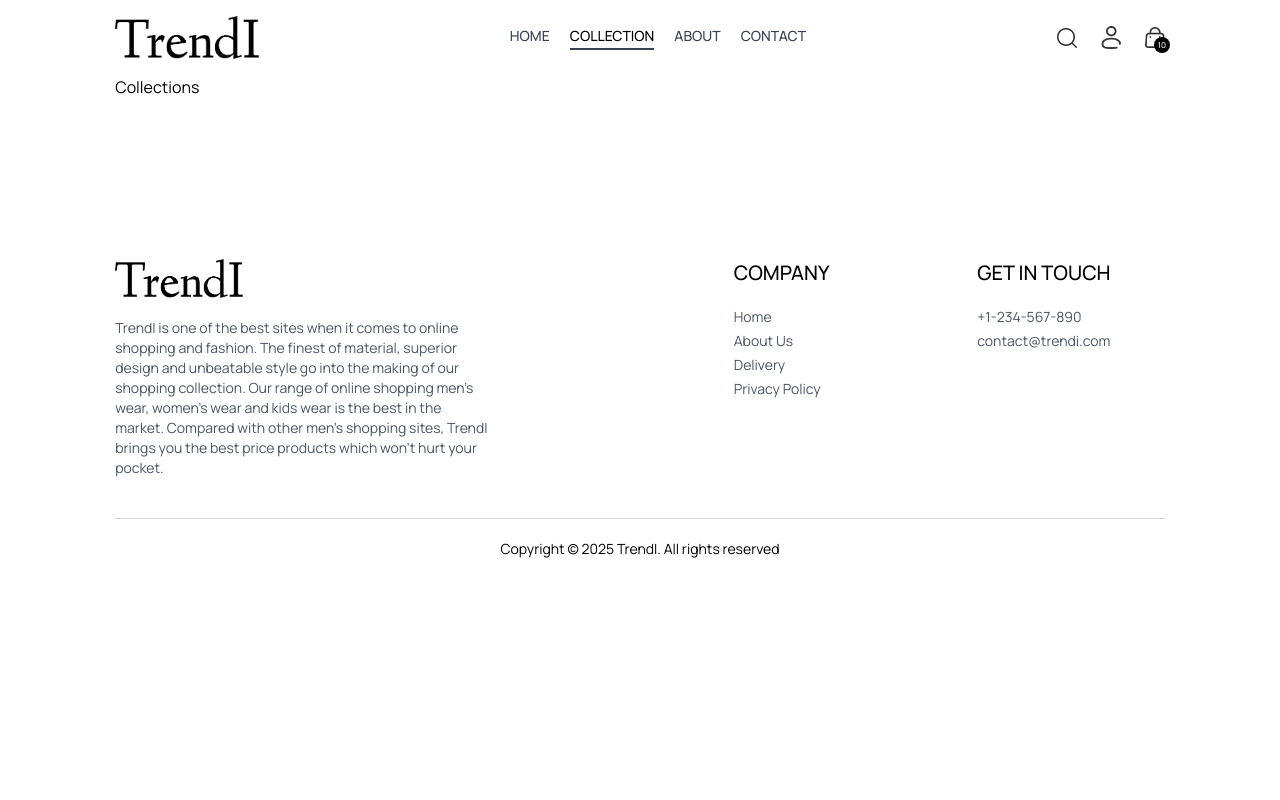
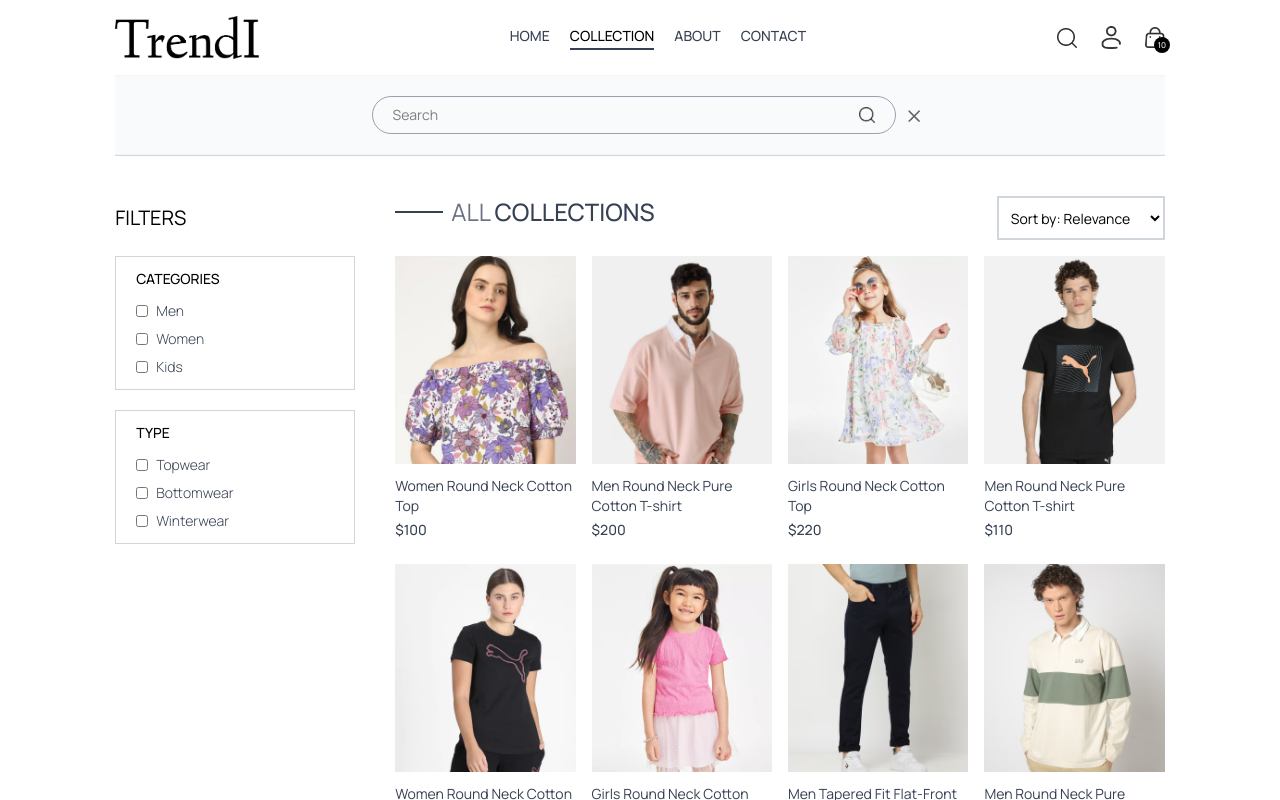
Before and after one commit to aryanpatel99/TrendI, a React (Vite) app in the folder frontend/: page /collection in a window 1280 px wide. Both pictures are taken after a click on the picture 1066 px from the left and 37 px from the top of the page. Shown: the top 800 px of the page. Built offline with nearby package versions, Linux system fonts and the light colour scheme.

Commit message:
feat:added collections page with category, sorting by price and search functionality

```diff
--- a/frontend/src/App.jsx
+++ b/frontend/src/App.jsx
@@ -12,11 +12,13 @@
 import Login from './pages/Login'
 import NotFound from './pages/NotFound'
 import Footer from './components/Footer'
+import SearchBar from './components/SearchBar'
 
 const App = () => {
   return (
     <div className='px-4 sm:px-[5vw] md:px-[7vw] lg:px-[9vw]'>
       <Navbar/>
+      <SearchBar/>
       <Routes>
         <Route path='/' element={<Home/>} />
         <Route path='/collection' element={<Collections />} />
--- a/frontend/src/components/Footer.jsx
+++ b/frontend/src/components/Footer.jsx
@@ -35,7 +35,7 @@
         </div>
 
         <div>
-            <hr className='text-gray-300' />
+            <hr className='border-gray-300' />
             <p className='py-5 text-sm text-center'>Copyright &copy; 2025 TrendI. All rights reserved</p>
         </div>
     </div>
--- a/frontend/src/components/Navbar.jsx
+++ b/frontend/src/components/Navbar.jsx
@@ -1,9 +1,12 @@
-import React, { useState } from 'react'
+import React, { useContext, useState } from 'react'
 import { assets } from '../assets/frontend_assets/assets.js'
 import { Link, NavLink } from 'react-router-dom'
+import { ShopContext } from '../context/ShopContext.jsx'
 
 const Navbar = () => {
   const [visible, setVisible] = useState(false)
+
+  const {setShowSearch} = useContext(ShopContext)
 
   return (
     <div className='flex items-center justify-between py-4 font-medium'>
@@ -26,7 +29,7 @@
       </ul>
 
       <div className='flex items-center gap-6'>
-        <img src={assets.search_icon} className='w-5 cursor-pointer' alt="search-icon" />
+        <img onClick={()=> setShowSearch(true)} src={assets.search_icon} className='w-5 cursor-pointer' alt="search-icon" />
 
         <div className='group relative'>
           <img src={assets.profile_icon} className='w-5 cursor-pointer' alt="profile-icon" />
--- /dev/null
+++ b/frontend/src/components/SearchBar.jsx
@@ -0,0 +1,30 @@
+import React, { useContext, useEffect, useState } from 'react'
+import { ShopContext } from '../context/ShopContext'
+import { assets } from '../assets/frontend_assets/assets'
+import { useLocation } from 'react-router-dom'
+
+const SearchBar = () => {
+    const {search, setSearch, showSearch, setShowSearch} = useContext(ShopContext)
+    const [visible, setVisible] = useState(false)
+    const location = useLocation()
+
+    useEffect(()=>{
+        if(location.pathname.includes('collection')){
+            setVisible(true)
+        }else{
+            setVisible(false)
+        }
+    },[location])
+
+  return showSearch && visible ?(
+    <div className='border-t border-b border-gray-100 bg-gray-50 text-center'>
+        <div className='inline-flex items-center justify-center border border-gray-400 px-5 py-2 my-5 mx-3 rounded-full w-3/4 sm:w-1/2'>
+            <input value={search}  onChange={(e)=> setSearch(e.target.value)} className='flex-1 outline-none bg-inherit text-sm' type="text" placeholder='Search' />
+            <img className='w-4' src={assets.search_icon} alt="search-icon" />
+        </div>
+        <img onClick={()=>setShowSearch(false)} className='inline w-3 cursor-pointer' src={assets.cross_icon} alt="cross-icon" />
+    </div>
+  ): null
+}
+
+export default SearchBar
--- a/frontend/src/context/ShopContext.jsx
+++ b/frontend/src/context/ShopContext.jsx
@@ -1,4 +1,4 @@
-import { createContext } from "react";
+import { createContext, useState } from "react";
 import { products } from "../assets/frontend_assets/assets";
 
 
@@ -8,10 +8,11 @@
 
     const currency = '$';
     const delivery_fee = 10
-
+    const [search,setSearch] = useState('')
+    const [showSearch, setShowSearch] = useState(false)
     const value = {
-        products,currency,delivery_fee
-    }
+        products,currency,delivery_fee, search ,setSearch,showSearch, setShowSearch
+        }
 
     return (
         <ShopContext.Provider value={value}>
--- a/frontend/src/pages/Collections.jsx
+++ b/frontend/src/pages/Collections.jsx
@@ -1,8 +1,152 @@
-import React from 'react'
+import React, { useContext, useEffect, useState } from 'react'
+import { ShopContext } from '../context/ShopContext'
+import { assets } from '../assets/frontend_assets/assets'
+import Title from '../components/Title'
+import ProductItem from '../components/ProductItem'
 
 const Collections = () => {
+  const {products,search, showSearch} = useContext(ShopContext)
+  const [showFilter, setShowFilter] = useState(false)
+  const [filterProducts, setFilterProducts] = useState([])
+  const [category, setCategory] = useState([])
+  const [subCategory, setSubCategory] = useState([])
+  const [sortType, setSortType] = useState("relevant")
+
+  const toggleCategory = (e)=>{
+    // value already present → remove it
+      if(category.includes(e.target.value)){
+        setCategory(prev => prev.filter((item)=> item !== e.target.value))
+      }else{
+        // value absent → add it
+        setCategory(prev => [...prev, e.target.value])
+      }
+  }
+
+  const toggleSubCategory = (e)=>{
+    if(subCategory.includes(e.target.value)){
+      setSubCategory(prev => prev.filter((item)=> item !== e.target.value))
+    }else{
+      setSubCategory(prev => [...prev, e.target.value])
+    }
+  }
+
+  const applyFilter = ()=>{
+    let productsCopy = products.slice();  //creating copy of products
+
+    if(showSearch && search){
+      productsCopy = productsCopy.filter((item)=> item.name.toLowerCase().includes(search.toLowerCase()))
+    }
+
+    if(category.length>0){
+      productsCopy = productsCopy.filter((item)=> category.includes(item.category))
+    }
+
+    if(subCategory.length>0){
+      productsCopy = productsCopy.filter((item)=> subCategory.includes(item.subCategory))
+    }
+
+    setFilterProducts(productsCopy)
+  }
+
+
+  const sortProduct = ()=>{
+    let fpCopy = filterProducts.slice()  //creating copy of filtered products
+
+    switch(sortType){
+      case "low-high":
+        setFilterProducts(fpCopy.sort((a,b)=> a.price - b.price))
+        break
+
+      case "high-low":
+        setFilterProducts(fpCopy.sort((a,b)=> b.price - a.price))
+        break
+
+      default :
+        applyFilter()
+        break
+    }
+  }
+
+  useEffect(()=>{
+    applyFilter()
+  },[category,subCategory,search,showSearch])
+
+
+  useEffect(()=>{
+    sortProduct()
+  },[sortType])
+
+
+
   return (
-    <div>Collections</div>
+    <div className='flex flex-col sm:flex-row gap-1 sm:gap-10 pt-10 border-t border-gray-300'>
+      {/* filters */}
+      <div className='min-w-60'>
+        <p onClick={()=> setShowFilter(!showFilter)} className='my-2 text-xl flex items-center cursor-pointer gap-2'>FILTERS
+          <img className={`h-3 sm:hidden ${showFilter ? "rotate-90":""}`} src={assets.dropdown_icon} alt="dropdown-icon" />
+        </p>
+
+        {/* categories filter */}
+        <div className={`border border-gray-300 pl-5 py-3 mt-6 ${showFilter ? "":"hidden"} sm:block`}>
+          <p className='mb-3 text-sm font-medium'>CATEGORIES</p>
+          <div className='flex flex-col gap-2 text-sm font-light text-gray-700'>
+            <p className='flex gap-2'>
+              <input className='w-3' type="checkbox" value={"Men"} onChange={toggleCategory}/> Men
+            </p>
+
+            <p className='flex gap-2'>
+              <input className='w-3' type="checkbox" value={"Women"} onChange={toggleCategory}/> Women
+            </p>
+
+            <p className='flex gap-2'>
+              <input className='w-3' type="checkbox" value={"Kids"} onChange={toggleCategory}/> Kids
+            </p>
+
+          </div>
+        </div>
+
+        {/* subcategory filter */}
+        <div className={`border border-gray-300 pl-5 py-3 my-5 ${showFilter ? "":"hidden"} sm:block`}>
+          <p className='mb-3 text-sm font-medium'>TYPE</p>
+          <div className='flex flex-col gap-2 text-sm font-light text-gray-700'>
+            <p className='flex gap-2'>
+              <input className='w-3' type="checkbox" value={"Topwear"} onChange={toggleSubCategory}/> Topwear
+            </p>
+
+            <p className='flex gap-2'>
+              <input className='w-3' type="checkbox" value={"Bottomwear"} onChange={toggleSubCategory}/> Bottomwear
+            </p>
+
+            <p className='flex gap-2'>
+              <input className='w-3' type="checkbox" value={"Winterwear"} onChange={toggleSubCategory}/> Winterwear
+            </p>
+
+          </div>
+        </div>
+      </div>
+
+      {/* right side */}
+      <div className='flex-1'>
+        <div className='flex justify-between text-base sm:text-2xl mb-4'>
+          <Title text1={"ALL"} text2={"COLLECTIONS"} />
+          {/* Sorting features */}
+          <select onChange={(e)=> setSortType(e.target.value)} className='border-2 border-gray-300 text-sm px-2 outline-black'>
+            <option value="relevant">Sort by: Relevance</option>
+            <option value="low-high">Sort by: Low to High</option>
+            <option value="high-low">Sort by: High to Low</option>
+          </select>
+        </div>
+
+        {/* all products */}
+        <div className='grid grid-cols-2 md:grid-cols-3 lg:grid-cols-4 gap-4 gap-y-6'>
+          {filterProducts.map((item,i)=>(
+            <ProductItem key={i} id={item._id} name={item.name} image={item.image} price={item.price}/>
+          ))}
+        </div>
+
+      </div>
+
+    </div>
   )
 }
 
```
